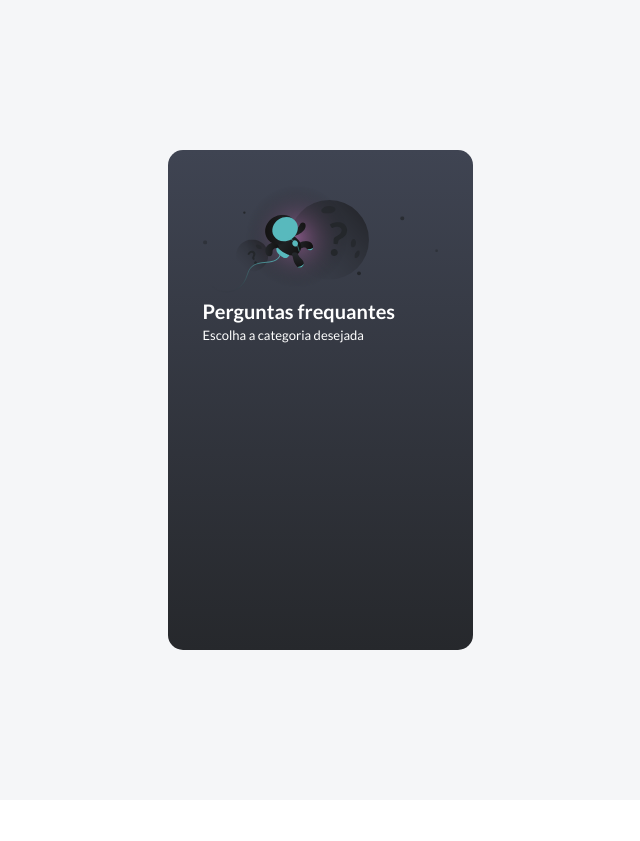
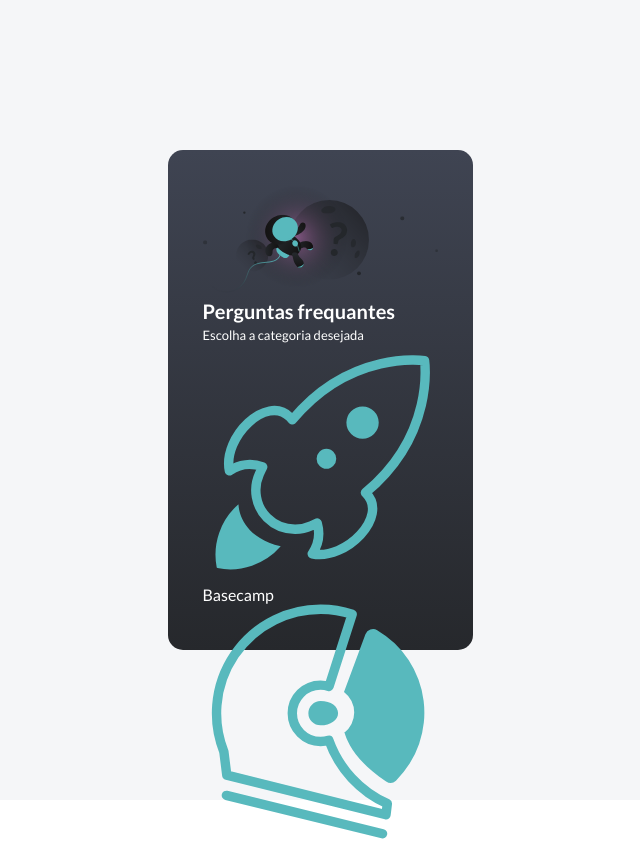
Before and after one commit to kdumagalhaes/faq-vuex, a Vue app: page / in a window 1280 px wide. Shown: the top 841 px of the page, without its empty margins (320-960 px from the left). Before the commit the page ends 800 px from the top, so only its background shows below. Built offline with nearby package versions, Linux system fonts and the light colour scheme.

Commit message:
corrects all faq categories array

```diff
--- a/src/assets/css/main.css
+++ b/src/assets/css/main.css
@@ -2,6 +2,7 @@
   box-sizing: border-box;
   padding: 0;
   margin: 0;
+  list-style: none;
 }
 
 body {
--- a/src/components/FaqCategories.vue
+++ b/src/components/FaqCategories.vue
@@ -6,7 +6,12 @@
       <h3>Escolha a categoria desejada</h3>
     </div>
     <div class="faq-categories__categories">
-      <li v-for="category in $allFaqCategories" :key="category.id">
+      <li
+        v-for="category in allFaqCategories"
+        :key="category.id"
+        @click="goToQuestion(category)"
+      >
+        <img :src="getIcon(category)" :alt="`${category.title}`" />
         <p>{{ category.title }}</p>
       </li>
     </div>
@@ -24,6 +29,15 @@ export default {
   computed: {
     allFaqCategories() {
       return this.$store.getters.$allFaqCategories;
+    },
+  },
+
+  methods: {
+    goToQuestion(category) {
+      return this.$store.dispatch('getSingleCategory', category);
+    },
+    getIcon(category) {
+      return require(`@/assets/images/${category.icon}`);
     },
   },
 };
```
